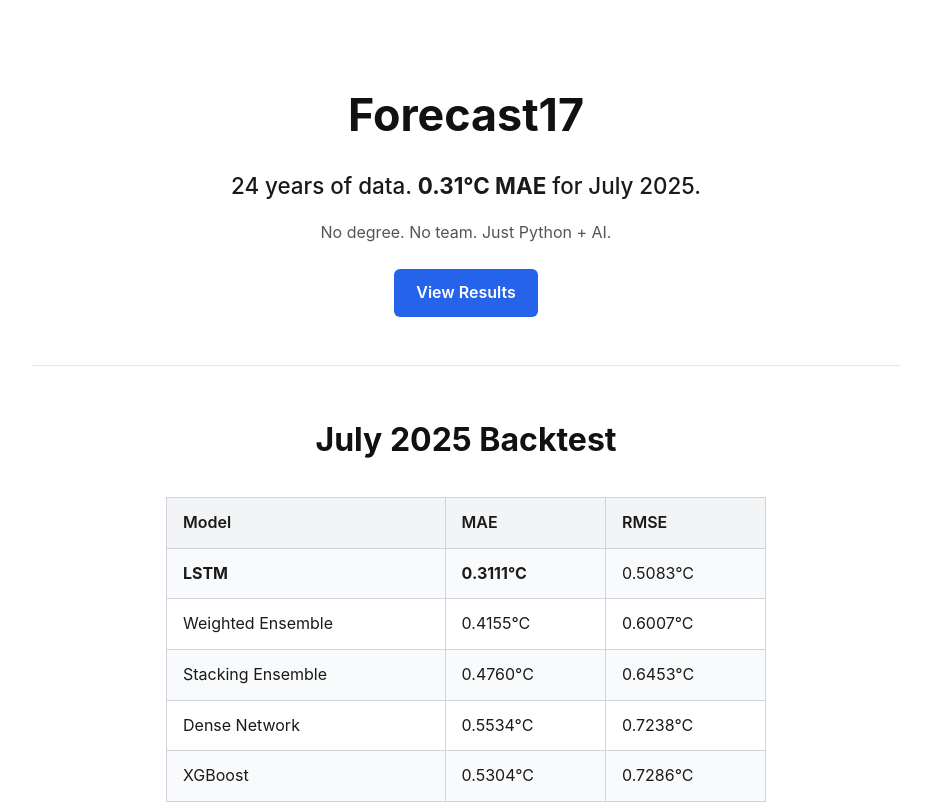
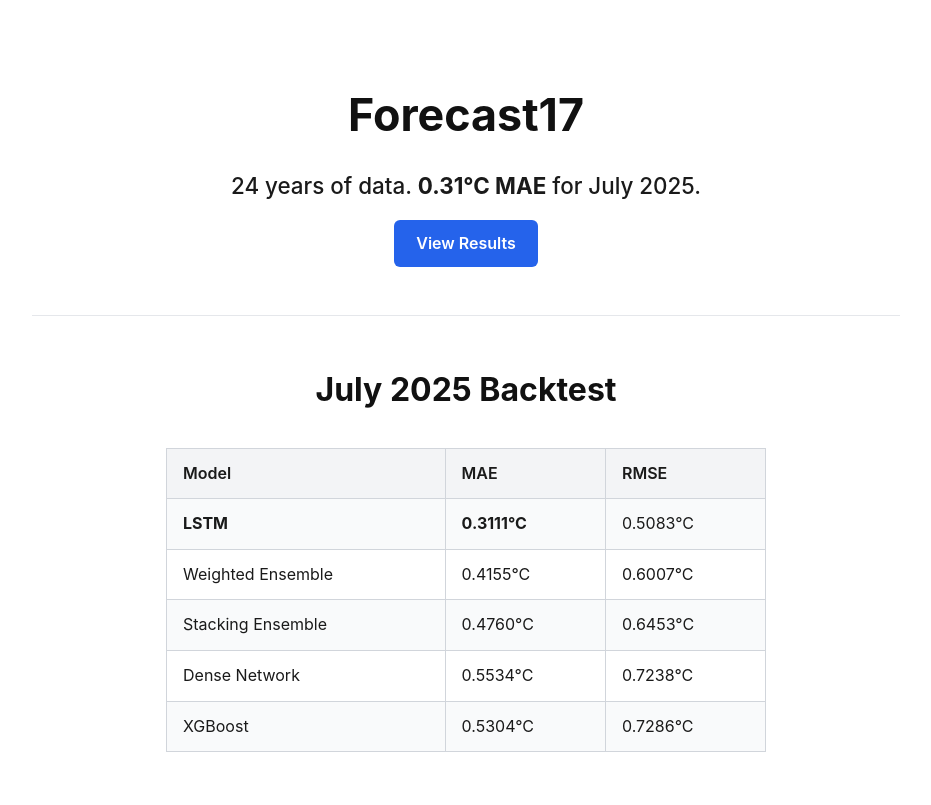
Before and after one commit to shadowbyte911/Forecast17, a plain HTML site: page index.html in a window 1280 px wide. Shown: the top 805 px of the page, without its empty margins (174-1105 px from the left). Drawn offline with Linux system fonts and the light colour scheme.

Commit message:
Update index.html

```diff
--- a/index.html
+++ b/index.html
@@ -14,7 +14,7 @@
     <header>
       <h1>Forecast17</h1>
       <p class="tagline">24 years of data. <strong>0.31°C MAE</strong> for July 2025.</p>
-      <p class="subtitle">No degree. No team. Just Python + AI.</p>
+
       <a href="#results" class="btn">View Results</a>
     </header>
 
```
